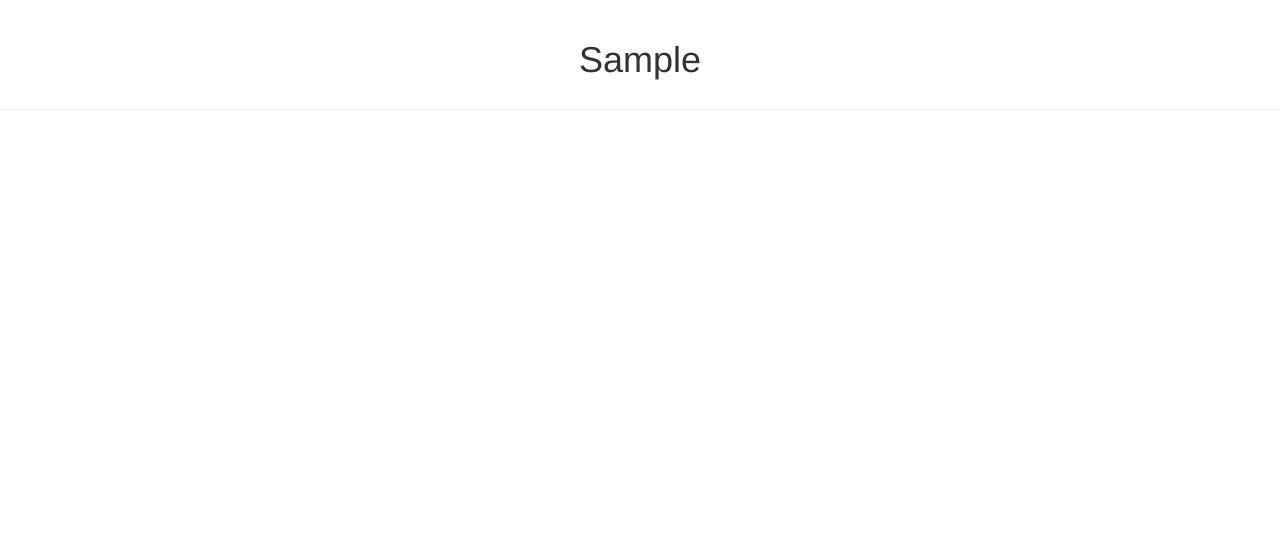
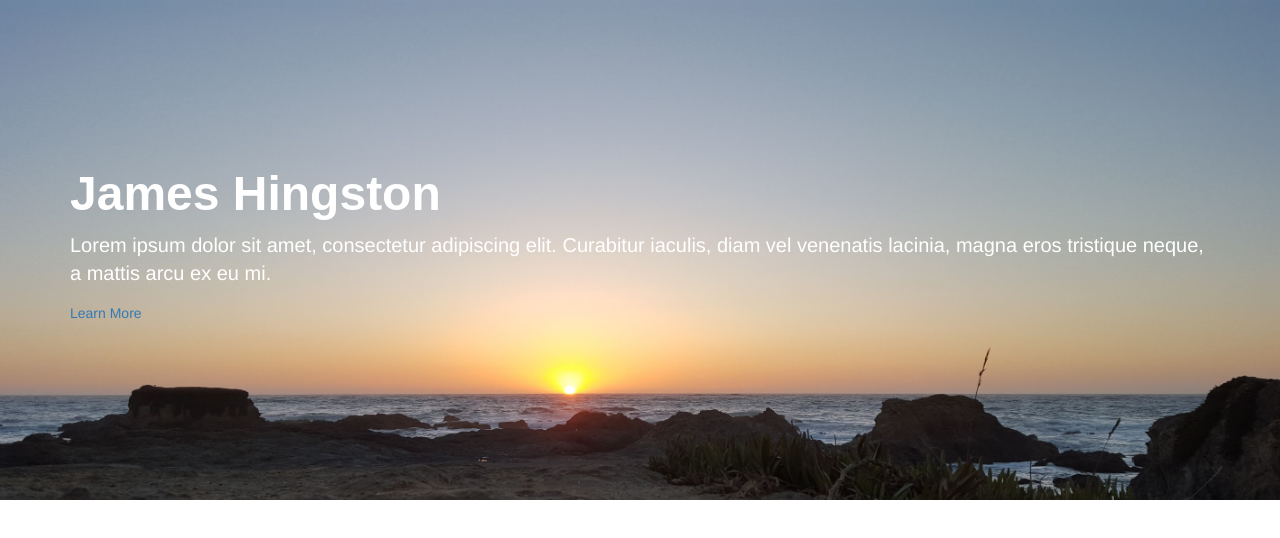
Before and after one commit to shirleyliao/personal, a plain HTML site: page index.html in a window 1280 px wide. Drawn offline with nearby package versions, Linux system fonts and the light colour scheme.

Commit message:
image test

```diff
--- a/index.html
+++ b/index.html
@@ -1,19 +1,25 @@
+
 <!DOCTYPE html>
-<html lang="en">
+<html>
+
   <head>
-  <title>Bootstrap Example</title>
-  <meta charset="utf-8">
-  <meta name="viewport" content="width=device-width, initial-scale=1">
-  <link rel="stylesheet" href="http://maxcdn.bootstrapcdn.com/bootstrap/3.3.6/css/bootstrap.min.css">
+
+    <link rel="stylesheet" href="http://maxcdn.bootstrapcdn.com/bootstrap/3.3.6/css/bootstrap.min.css" >
+    <link rel="stylesheet" href="main.css">
     <script src="https://ajax.googleapis.com/ajax/libs/jquery/1.12.0/jquery.min.js"></script>
   	<script src="http://maxcdn.bootstrapcdn.com/bootstrap/3.3.6/js/bootstrap.min.js"></script>
+
+
   </head>
+
   <body>
 
-<div class="page-header">
-	<h1 class="text-center">Sample</h1>
-	<h2 class="text-center"></h2>
-
+    <div class="jumbotron">
+      <div class="container">
+        <h1>James Hingston</h1>
+        <p>Lorem ipsum dolor sit amet, consectetur adipiscing elit. Curabitur iaculis, diam vel venenatis lacinia, magna eros tristique neque, a mattis arcu ex eu mi.</p>
+        <a href="#">Learn More</a>
+      </div>
     </div>
 
   </body>
--- /dev/null
+++ b/main.css
@@ -0,0 +1,24 @@
+
+.jumbotron {
+  background-image:url('images/cover.jpg');
+  height: 500px;
+  background-repeat: no-repeat;
+  background-size: cover;
+}
+
+.jumbotron .container {
+  position: relative;
+  top:100px;
+}
+
+.jumbotron h1 {
+  color: #fff;
+  font-size: 48px;
+  font-family: 'Arial', sans-serif;
+  font-weight: bold;
+}
+
+.jumbotron p {
+  font-size: 20px;
+  color: #fff;
+}
```
Also changed, not shown: images/cover.jpg (added). Lines whose indentation alone changed are shown as unchanged.
